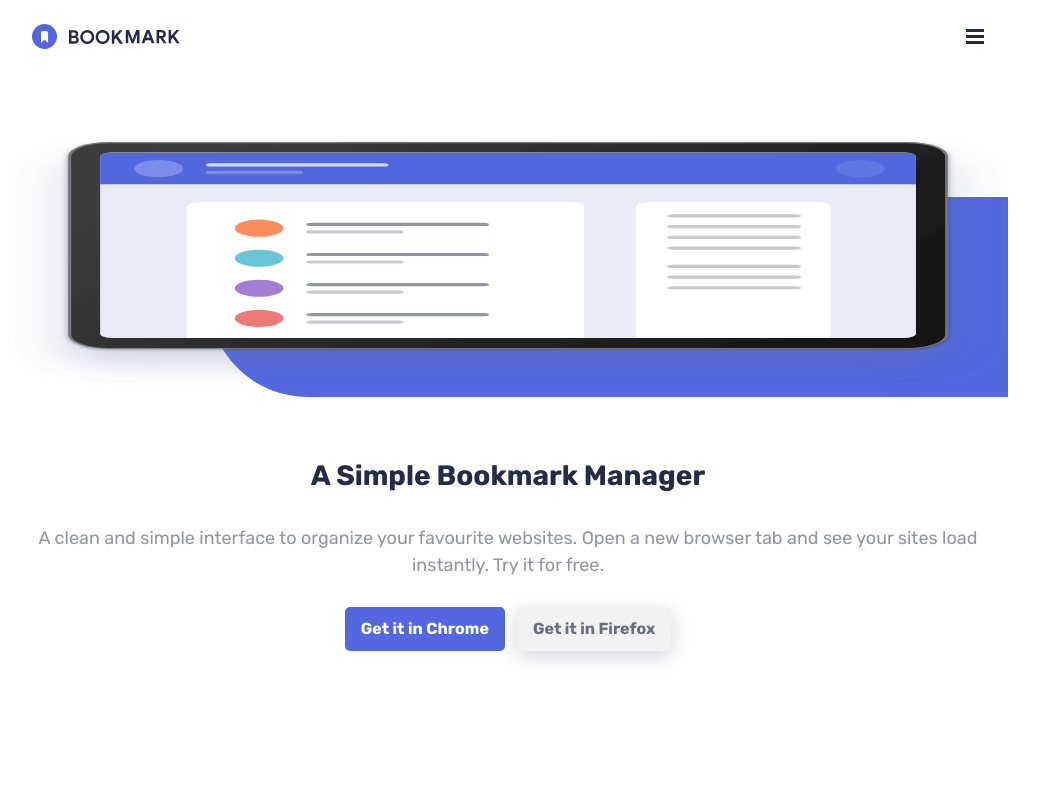
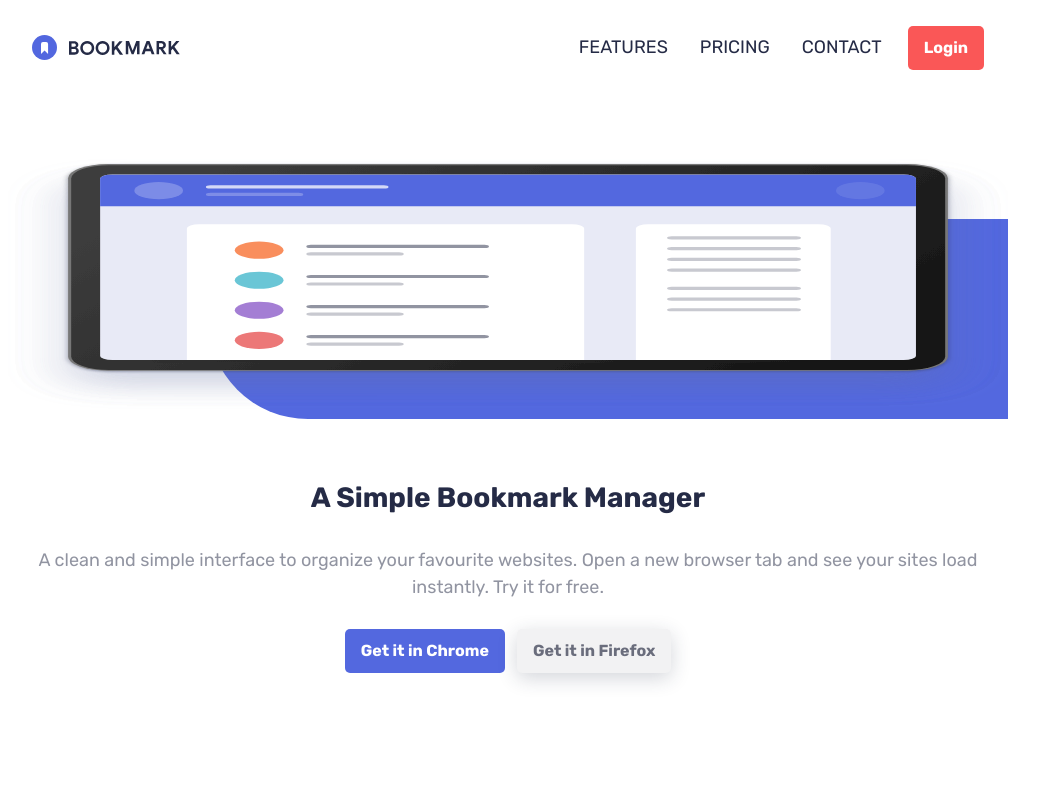
Before and after one commit to ThabisoMagwaza/bookmark-landing-page, a Next.js app: page / in a window 1280 px wide. Shown: the top 798 px of the page, without its empty margins (132-1171 px from the left). Built offline with nearby package versions, Linux system fonts and the light colour scheme.

Commit message:
feat: made header responsive

```diff
--- a/src/components/Header/Header.js
+++ b/src/components/Header/Header.js
@@ -1,13 +1,14 @@
 'use client';
+import Link from 'next/link';
+import Image from 'next/image';
 import styled from 'styled-components';
-import Image from 'next/image';
 
 import UnstyledButton from '../UnstyledButton';
 
 import Heading from '@/components/Heading';
 import Paragraph from '@/components/Paragraph';
 import Button from '@/components/Button';
-import { COLORS } from '@/lib/constants';
+import { COLORS, QUERIES } from '@/lib/constants';
 
 import ImageDecorator from '../ImageDecorator';
 import Logo from '../Logo';
@@ -28,6 +29,21 @@ function Header() {
             />
           </HamburgerButton>
         </HamburgerMenu>
+
+        <DesktopNavWrapper>
+          <DestktopNav>
+            <li>
+              <DesktopNavLink href="/">Features</DesktopNavLink>
+            </li>
+            <li>
+              <DesktopNavLink href="/">Pricing</DesktopNavLink>
+            </li>
+            <li>
+              <DesktopNavLink href="/">Contact</DesktopNavLink>
+            </li>
+          </DestktopNav>
+          <Button variant="tertiary">Login</Button>
+        </DesktopNavWrapper>
       </Navigation>
 
       <HeroWrapper>
@@ -60,6 +76,33 @@ function Header() {
   );
 }
 
+const DesktopNavLink = styled(Link)`
+  text-decoration: none;
+  text-transform: uppercase;
+  padding: 10px 16px;
+
+  color: ${COLORS.VeryDarkBlue};
+
+  display: block;
+`;
+
+const DesktopNavWrapper = styled.div`
+  align-items: baseline;
+  gap: 10px;
+  display: none;
+
+  @media ${QUERIES.phoneAndLarger} {
+    display: flex;
+  }
+`;
+
+const DestktopNav = styled.div`
+  list-style: none;
+  display: flex;
+
+  align-items: baseline;
+`;
+
 const HeroContent = styled.div`
   display: flex;
   flex-direction: column;
@@ -70,13 +113,6 @@ const ButtonsWrapper = styled.div`
   display: flex;
   gap: 12px;
   justify-content: center;
-`;
-
-const HeroImageWrapper = styled.div`
-  height: 250px;
-  margin: 0 -24px;
-
-  position: relative;
 `;
 
 const HeroWrapper = styled.div`
@@ -101,6 +137,8 @@ const Navigation = styled.div`
   display: flex;
   justify-content: space-between;
   color: ${COLORS.VeryDarkBlue};
+
+  align-items: center;
 `;
 
 const HamburgerIcon = styled(Image)`
@@ -123,6 +161,10 @@ const HamburgerButton = styled(UnstyledButton)`
   margin: -16px;
 
   cursor: pointer;
+
+  @media ${QUERIES.phoneAndLarger} {
+    display: none;
+  }
 `;
 
 export default Header;
--- a/src/lib/constants.js
+++ b/src/lib/constants.js
@@ -10,3 +10,15 @@ export const COLORS = {
   LightBorder: 'var(--color-light-border)',
   TextActive: 'var(--color-text-active)',
 };
+
+const BREAKPOINTS = {
+  phone: 600,
+  tablet: 950,
+  laptop: 1300,
+};
+
+export const QUERIES = {
+  phoneAndLarger: `(min-width: ${BREAKPOINTS.phone / 16}rem)`,
+  tableAndLarger: `(min-width: ${BREAKPOINTS.tablet / 16}rem)`,
+  laptopAndLarger: `(min-width: ${BREAKPOINTS.laptop / 16}rem)`,
+};
```
